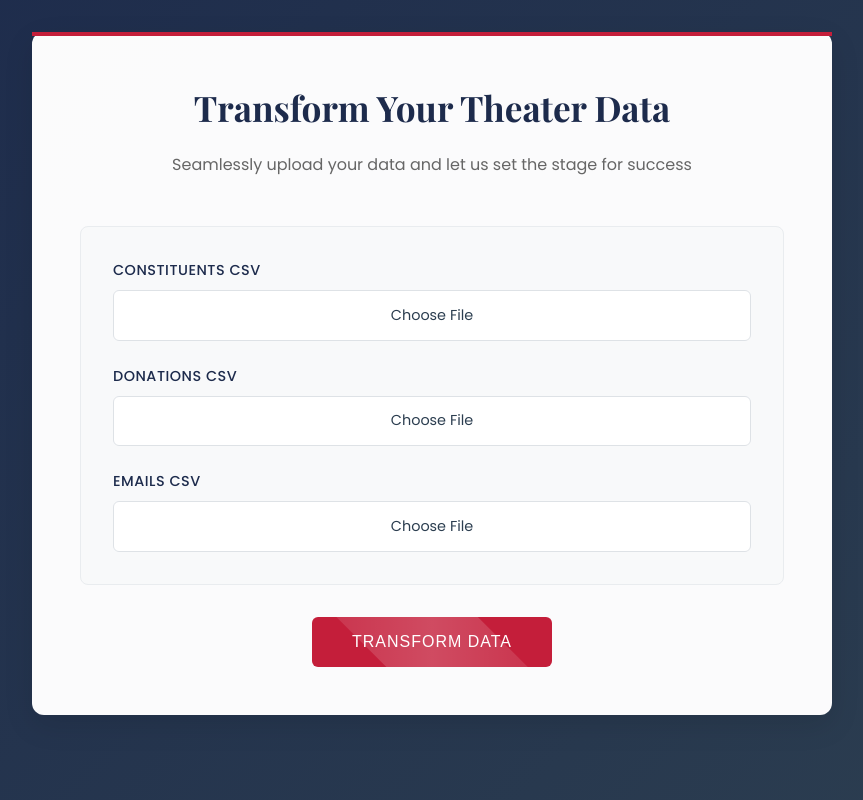
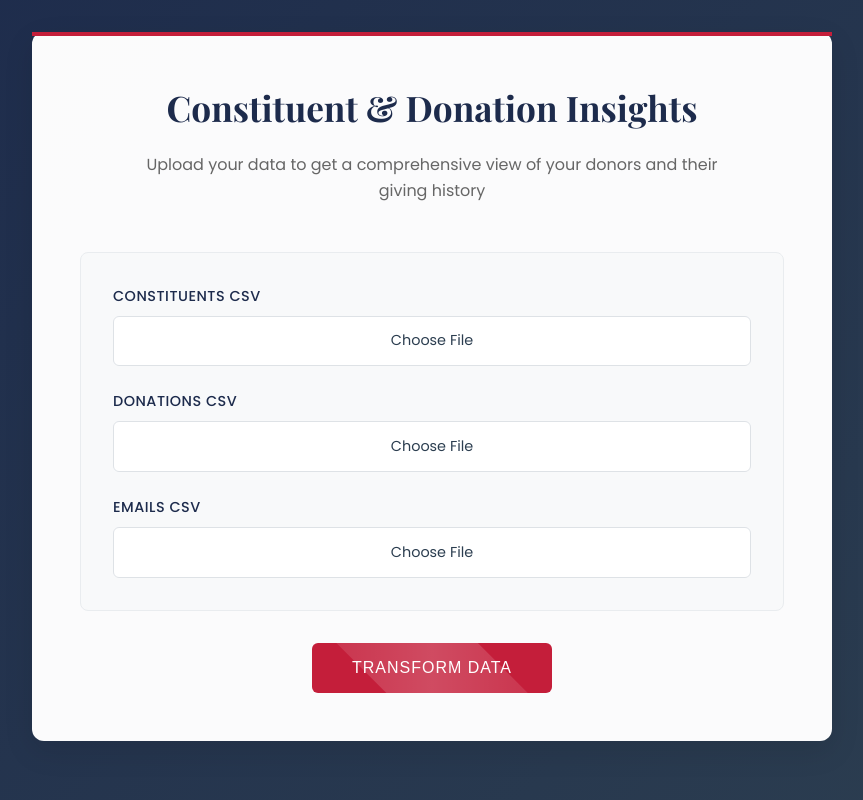
Before and after one commit to maxmattappillil/CueBox-Take-Home, a FastAPI app: page / in a window 1280 px wide. Shown: the whole page, without its empty margins (208-1071 px from the left). Run offline with FastAPI, Linux system fonts and the light colour scheme.

Commit message:
feat: Improved call to action

```diff
--- a/app/templates/index.html
+++ b/app/templates/index.html
@@ -14,8 +14,8 @@
     <div class="stage">
         <div class="curtain">
             <div class="container">
-                <h1>Transform Your Theater Data</h1>
-                <p class="subtitle">Seamlessly upload your data and let us set the stage for success</p>
+                <h1>Constituent & Donation Insights</h1>
+                <p class="subtitle">Upload your data to get a comprehensive view of your donors and their giving history</p>
 
                 <form id="uploadForm" enctype="multipart/form-data">
                     <div class="file-upload-container">
```
